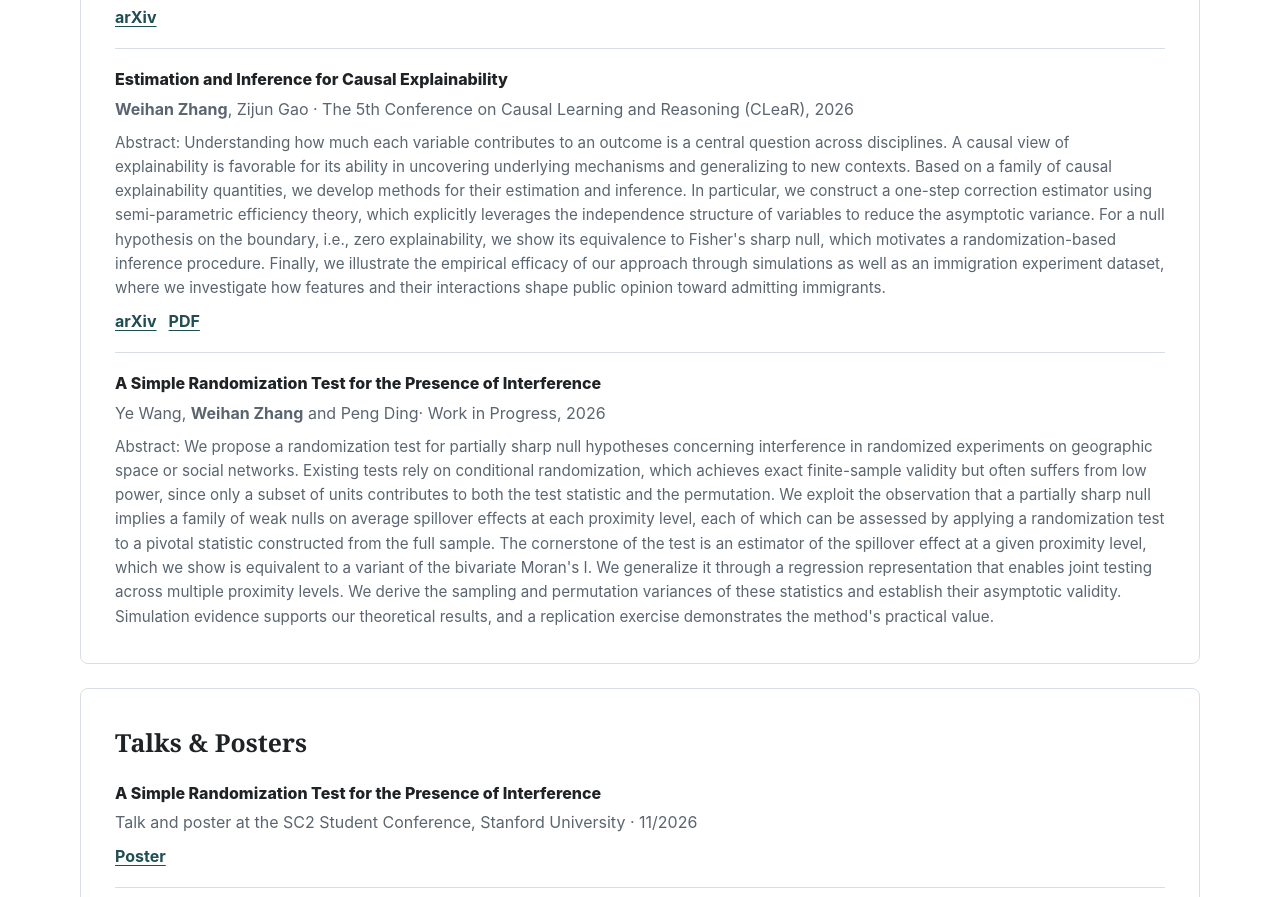
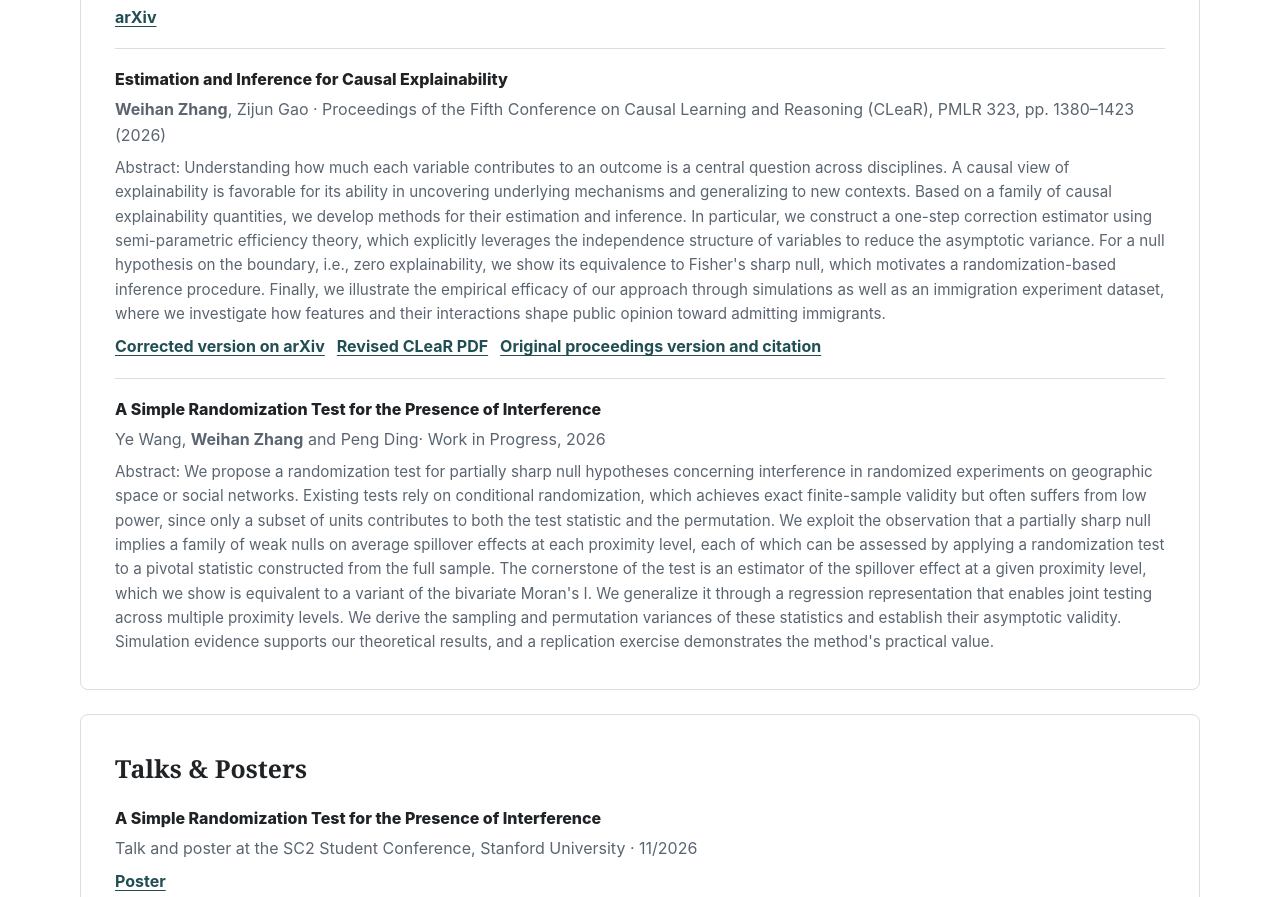
Before and after one commit to WeihanZhang2001/WeihanZhang2001.github.io, a plain HTML site: page index.html in a window 1280 px wide. Shown: the part 1413-2310 px from the top of the page. Drawn offline with Linux system fonts and the light colour scheme.

Commit message:
Identify the corrected arXiv paper and original CLeaR citation on the website and CV

```diff
--- a/index.html
+++ b/index.html
@@ -114,13 +114,14 @@
           </article>
           <article class="publication">
             <p class="pub-title">Estimation and Inference for Causal Explainability</p>
-            <p class="pub-meta"><strong>Weihan Zhang</strong>, <a class="author-link" href="https://zijungao.github.io/">Zijun Gao</a> · The 5th Conference on Causal Learning and Reasoning (CLeaR), 2026</p>
+            <p class="pub-meta"><strong>Weihan Zhang</strong>, <a class="author-link" href="https://zijungao.github.io/">Zijun Gao</a> · Proceedings of the Fifth Conference on Causal Learning and Reasoning (CLeaR), PMLR 323, pp. 1380–1423 (2026)</p>
 			  <p class="pub-abstract">
   Abstract: Understanding how much each variable contributes to an outcome is a central question across disciplines. A causal view of explainability is favorable for its ability in uncovering underlying mechanisms and generalizing to new contexts. Based on a family of causal explainability quantities, we develop methods for their estimation and inference. In particular, we construct a one-step correction estimator using semi-parametric efficiency theory, which explicitly leverages the independence structure of variables to reduce the asymptotic variance. For a null hypothesis on the boundary, i.e., zero explainability, we show its equivalence to Fisher's sharp null, which motivates a randomization-based inference procedure. Finally, we illustrate the empirical efficacy of our approach through simulations as well as an immigration experiment dataset, where we investigate how features and their interactions shape public opinion toward admitting immigrants.
 </p>
             <p class="pub-links">
-              <a href="https://arxiv.org/abs/2512.20219">arXiv</a>
-              <a href="CLeaR_revised_2026-11-07.pdf" type="application/pdf">PDF</a>
+              <a href="https://arxiv.org/abs/2512.20219">Corrected version on arXiv</a>
+              <a href="CLeaR_revised_2026-11-07.pdf" type="application/pdf">Revised CLeaR PDF</a>
+              <a href="https://proceedings.mlr.press/v323/zhang26a.html">Original proceedings version and citation</a>
             </p>
           </article>
 		    <article class="publication">
```
Also changed, not shown: 1 other file.
